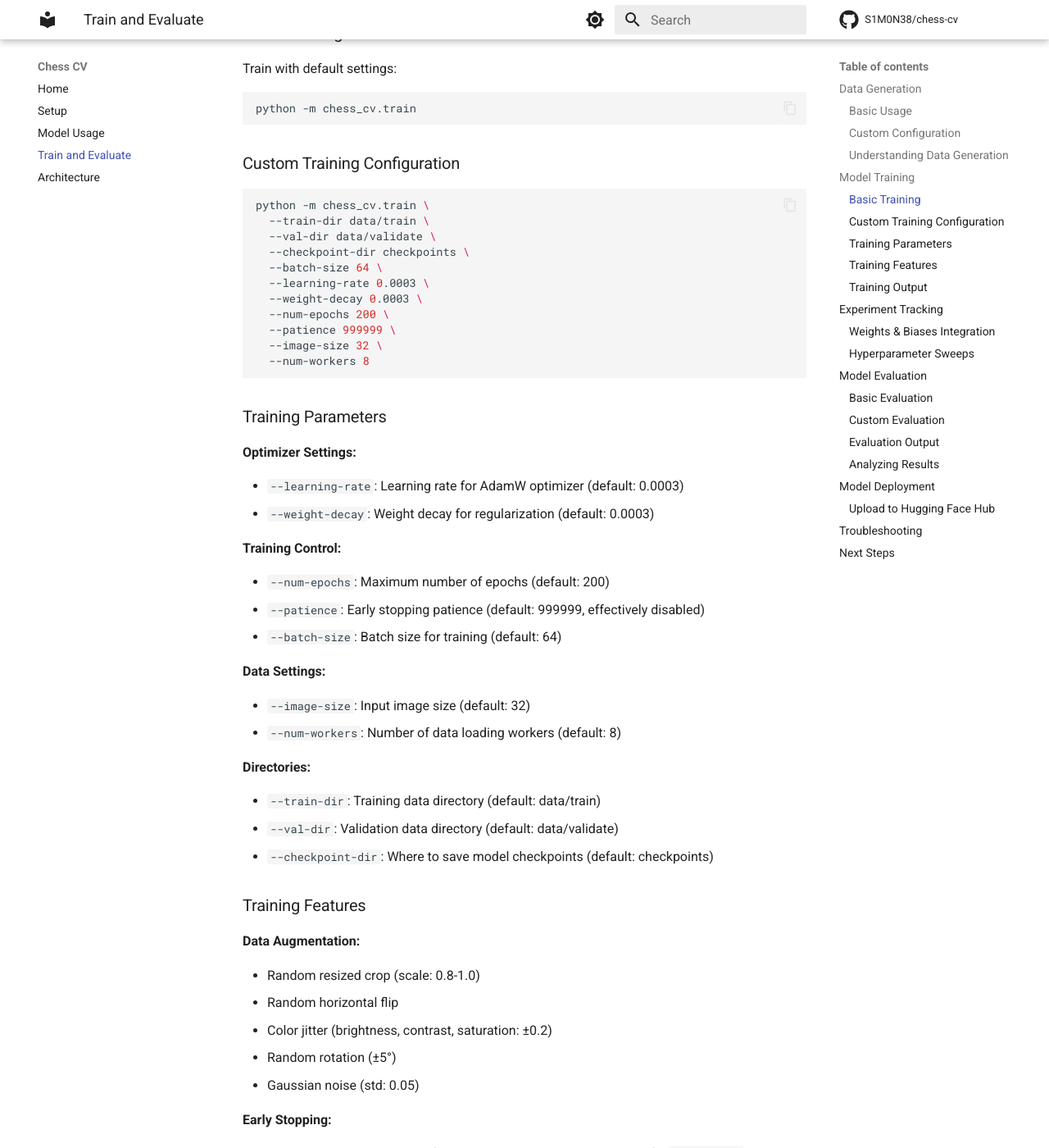
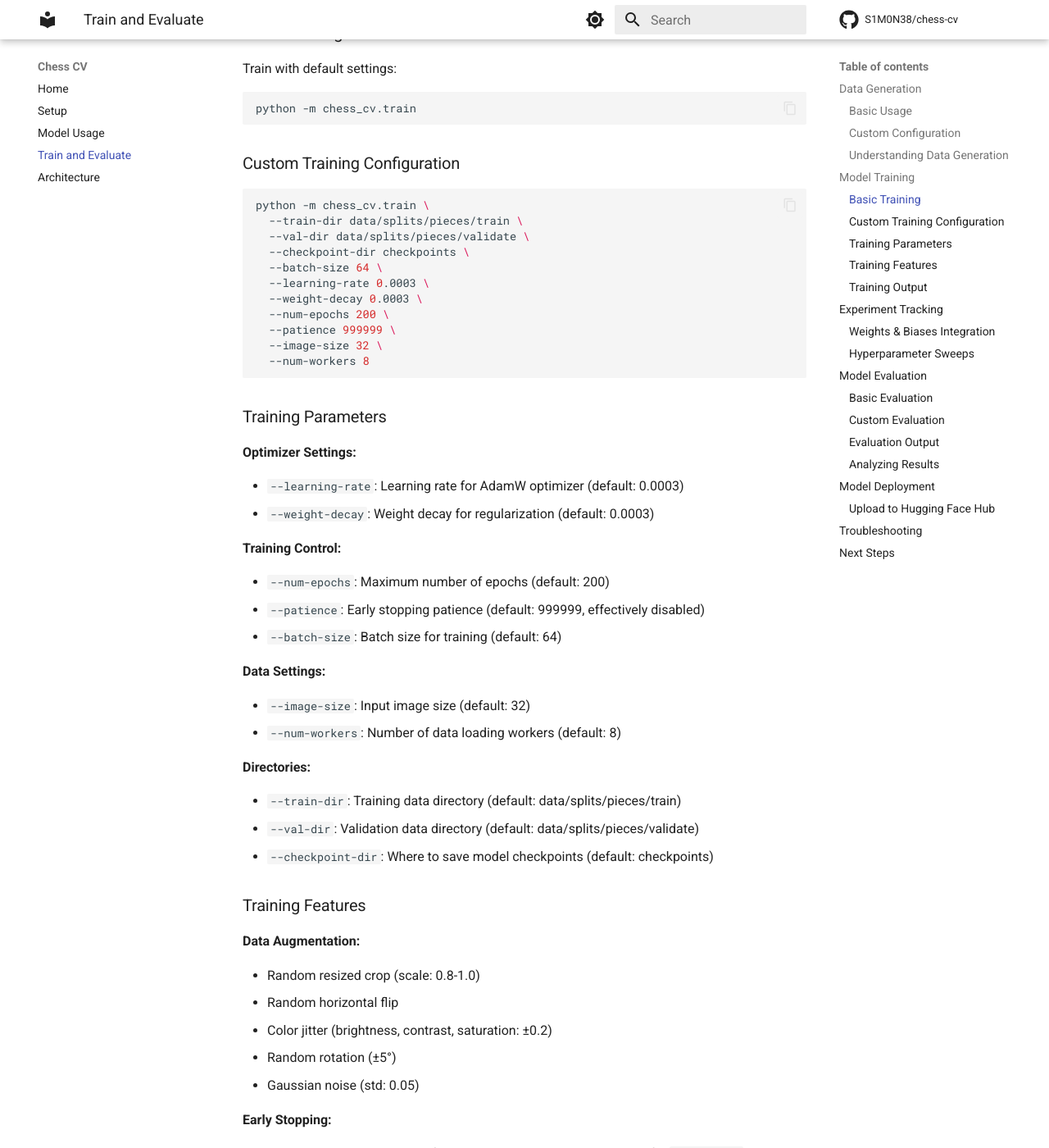
Before and after one commit to S1M0N38/chess-cv, an MkDocs documentation site: the page built from docs/train-and-eval.md, in a window 1280 px wide and 1400 px high, scrolled down 1299 px. Shown: the whole window at 82% size. Built offline with MkDocs 1.6.1 and Material for MkDocs 9.7.7, drawn with Linux system fonts in a browser that asks for light colours; comment, search, counter and statistics services are not loaded; some of the changed text lies outside the part shown.

Commit message:
refactor: generate data in data/splits/pieces

````diff
--- a/docs/train-and-eval.md
+++ b/docs/train-and-eval.md
@@ -17,9 +17,9 @@
 
 ```bash
 python -m chess_cv.preprocessing \
-  --train-dir data/train \
-  --val-dir data/validate \
-  --test-dir data/test \
+  --train-dir data/splits/pieces/train \
+  --val-dir data/splits/pieces/validate \
+  --test-dir data/splits/pieces/test \
   --train-ratio 0.7 \
   --val-ratio 0.15 \
   --test-ratio 0.15 \
@@ -60,8 +60,8 @@
 
 ```bash
 python -m chess_cv.train \
-  --train-dir data/train \
-  --val-dir data/validate \
+  --train-dir data/splits/pieces/train \
+  --val-dir data/splits/pieces/validate \
   --checkpoint-dir checkpoints \
   --batch-size 64 \
   --learning-rate 0.0003 \
@@ -92,8 +92,8 @@
 
 **Directories:**
 
-- `--train-dir`: Training data directory (default: data/train)
-- `--val-dir`: Validation data directory (default: data/validate)
+- `--train-dir`: Training data directory (default: data/splits/pieces/train)
+- `--val-dir`: Validation data directory (default: data/splits/pieces/validate)
 - `--checkpoint-dir`: Where to save model checkpoints (default: checkpoints)
 
 ### Training Features
@@ -187,8 +187,8 @@
 
 ```bash
 python -m chess_cv.test \
-  --test-dir data/test \
-  --train-dir data/train \
+  --test-dir data/splits/pieces/test \
+  --train-dir data/splits/pieces/train \
   --checkpoint checkpoints/best_model.safetensors \
   --batch-size 64 \
   --image-size 32 \
````
Also changed, not shown: AGENTS.md (+7 -5 lines), 2 other files.
